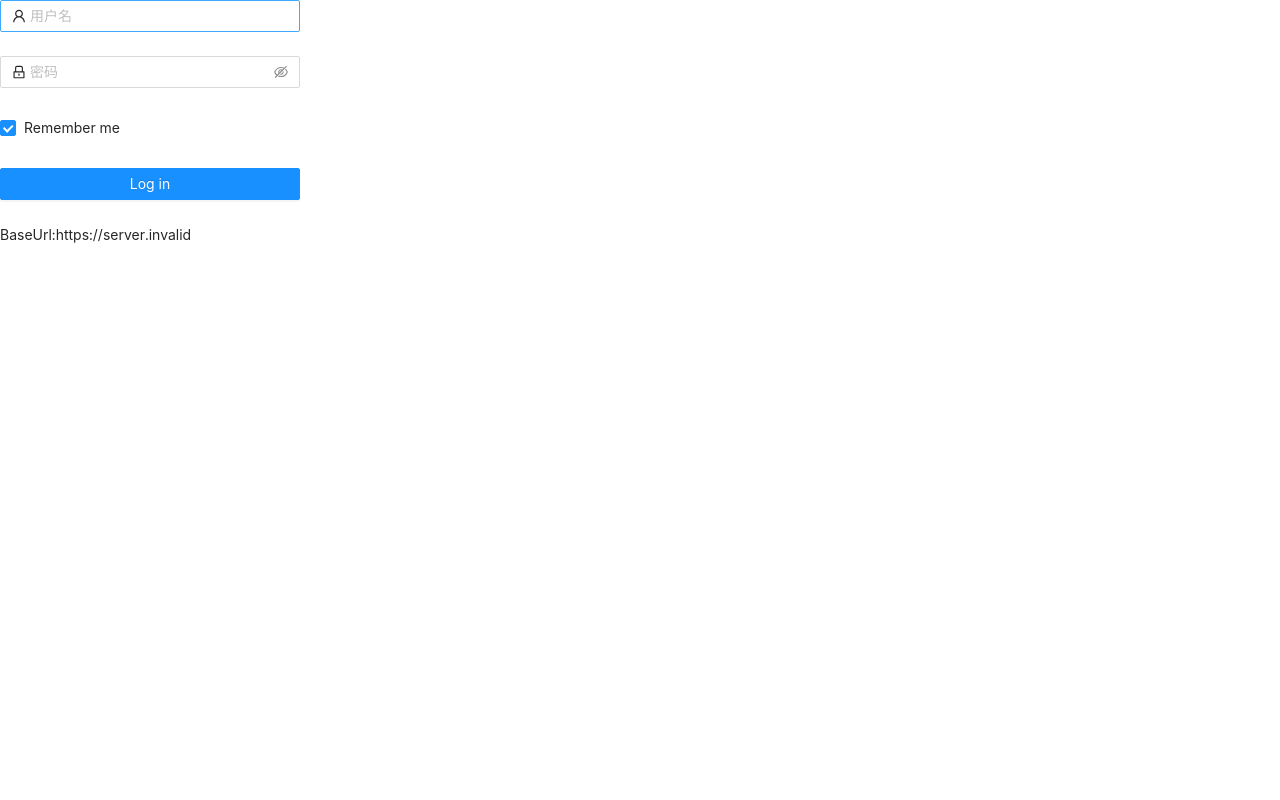
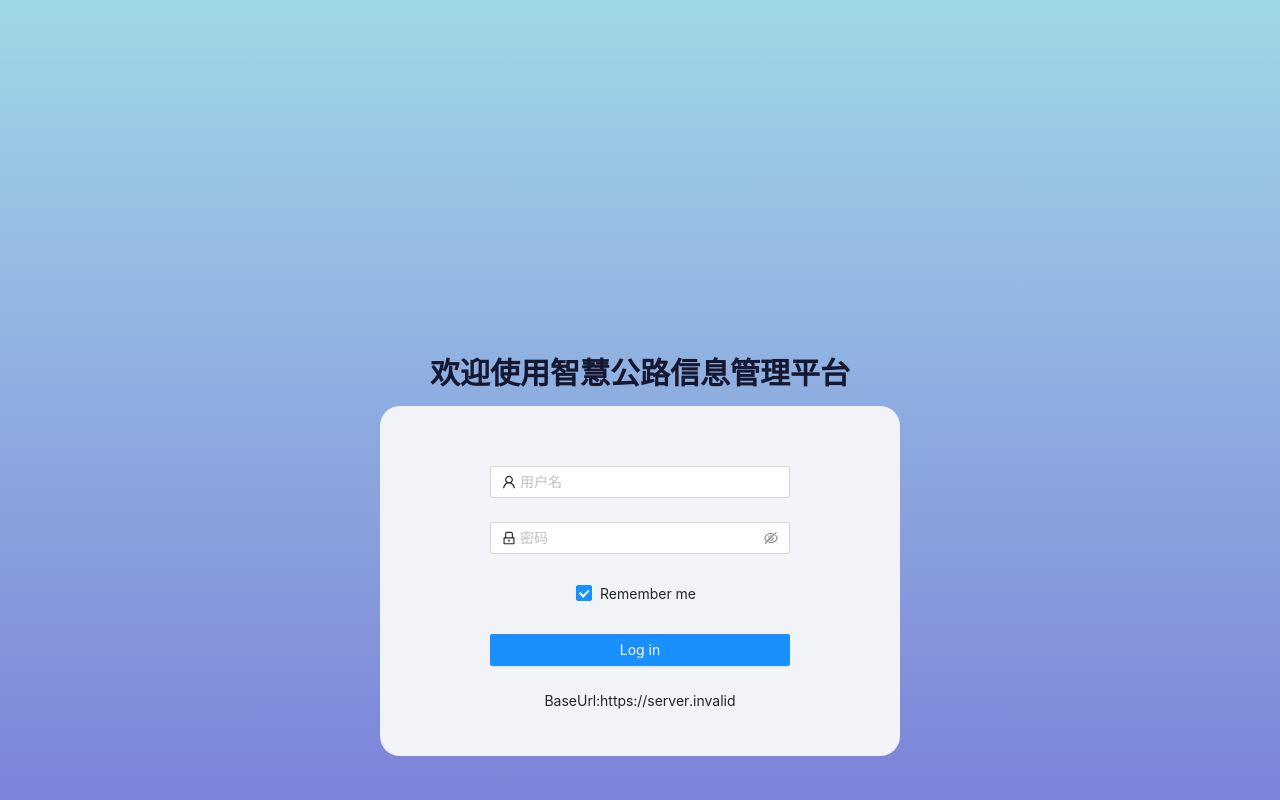
Before and after one commit to pyb0924/RoadDamagePlatformFrontend, a React (Create React App) app in the folder web/: page / in a window 1280 px wide. Shown: the top 800 px of the page. Built offline with nearby package versions, Linux system fonts and the light colour scheme; no server answers.

Commit message:
login beauty

```diff
--- a/web/src/routers/dashboard/index.tsx
+++ b/web/src/routers/dashboard/index.tsx
@@ -1,4 +1,5 @@
 import React, { useState } from "react";
+import { Outlet } from "react-router-dom";
 
 import type { MenuProps } from "antd";
 import { Layout, Menu } from "antd";
@@ -73,6 +74,7 @@ const DashBoard: React.FC = () => {
             style={{ padding: 24, minHeight: 360 }}
           >
             <UserList />
+            <Outlet />
           </div>
         </Content>
         <Footer style={{ textAlign: "center" }}>
--- a/web/src/routers/login/index.css
+++ b/web/src/routers/login/index.css
@@ -1,12 +1,50 @@
+.bg {
+  height: 1161px;
+  background: linear-gradient(180deg, #a0d7e7, #6c5dd3);
+  margin: auto;
+  text-align: center;
+  justify-content: center;
+  display: flex;
+  align-items: center;
+}
+
+.heard {
+  position: absolute;
+  display: flex;
+  top: 350px;
+}
+
+.title {
+  width: 520px;
+  font-size: 30px;
+  font-family: Arial;
+  font-weight: bold;
+  color: #151830;
+}
+
+.login-card {
+  width: 520px;
+  height: 350px;
+  background: #f2f3f7;
+  border-radius: 20px;
+  margin: auto;
+  text-align: center;
+  justify-content: center;
+  padding: 60px 110px ;
+}
+
 .login-form {
   max-width: 300px;
 }
+
 .login-form-forgot {
   float: right;
 }
+
 .ant-col-rtl .login-form-forgot {
   float: left;
 }
+
 .login-form-button {
   width: 100%;
 }
--- a/web/src/routers/login/index.tsx
+++ b/web/src/routers/login/index.tsx
@@ -63,10 +63,15 @@ const Login: React.FC = () => {
       });
     }
   };
-  // TODO beautify login page
+
   // TODO href route to url
   return (
     <>
+      <div className="bg">
+        <div className="heard">
+          <h1 className="title">欢迎使用智慧公路信息管理平台</h1>
+        </div>
+        <div className="login-card">
           <Form
             name="normal_login"
             className="login-form"
@@ -114,6 +119,8 @@ const Login: React.FC = () => {
             </Form.Item>
           </Form>
           <Text>BaseUrl:{process.env.REACT_APP_BASEURL}</Text>
+        </div>
+      </div>
     </>
   );
 };
```
Lines whose indentation alone changed are shown as unchanged.
